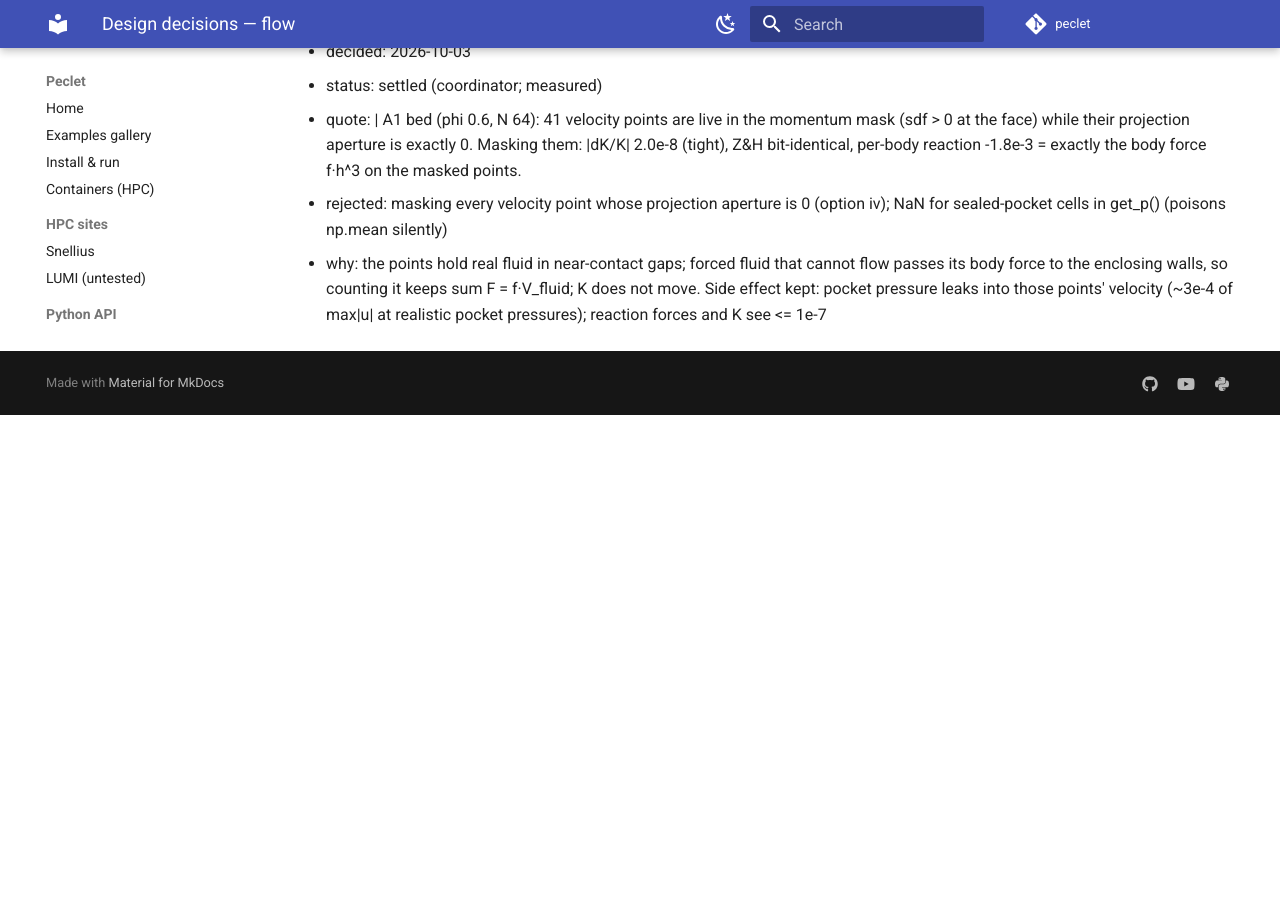
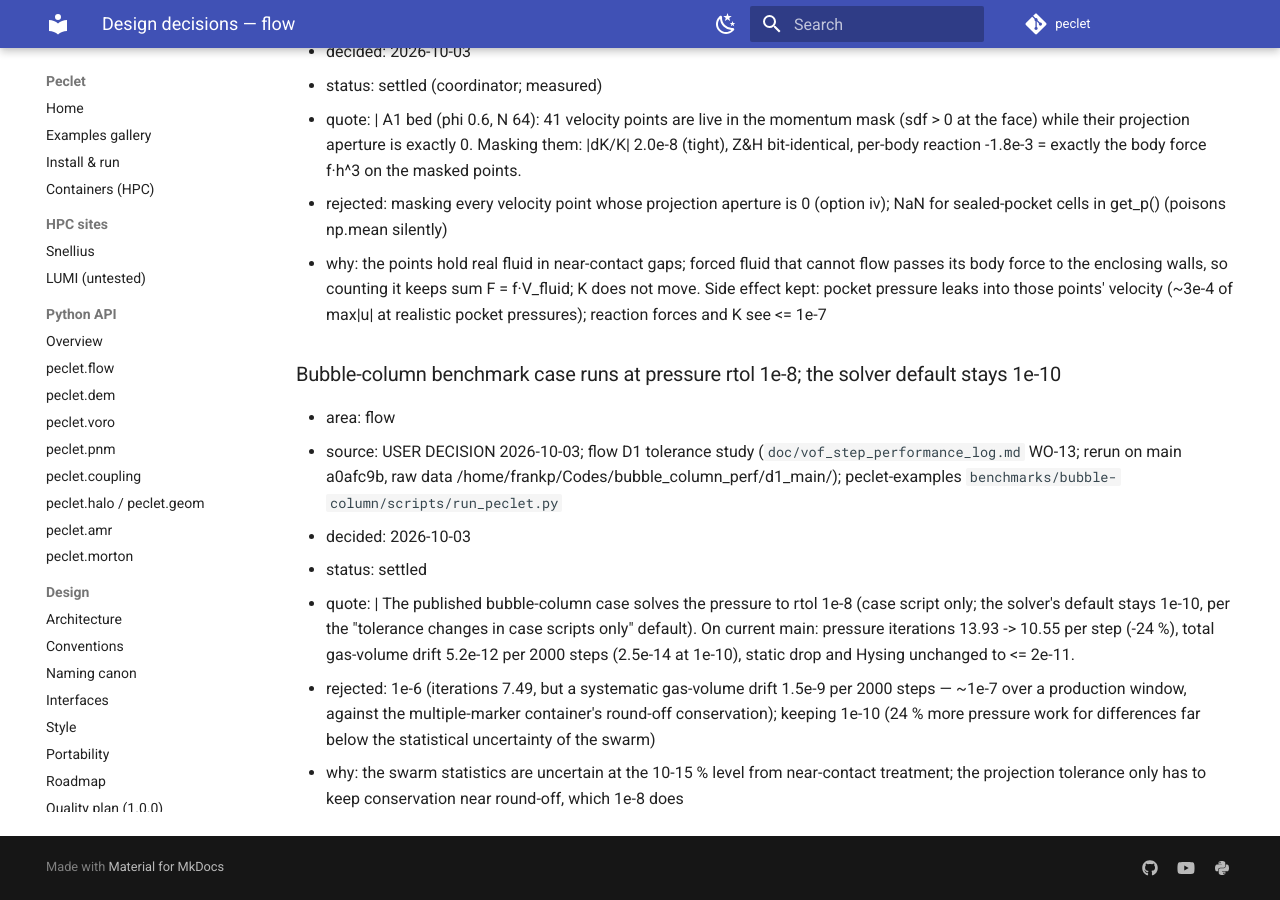
Before and after one commit to computational-chemical-engineering/peclet, an MkDocs documentation site: the page built from docs/decisions/flow.md, in a window 1280 px wide and 900 px high, scrolled down 102271 px. Built offline with MkDocs 1.6.1 and Material for MkDocs 9.7.7, drawn with Linux system fonts in a browser that asks for light colours; comment, search, counter and statistics services are not loaded; before the commit the page ends 102686 px from its top, so only the background shows below that.

Commit message:
register: bubble-column case pressure rtol 1e-8 (USER DECISION 2026-10-03; solver default stays 1e-10)
Co-Authored-By: Claude Opus 5.5 <noreply@anthropic.com>
Claude-Session: https://claude.ai/code/session_01F2E4ewNdhSiAex5T7Y2oJ7

```diff
--- a/docs/decisions/flow.md
+++ b/docs/decisions/flow.md
@@ -3637,3 +3637,20 @@ Do not reverse an entry here without recording a new decision that supersedes it
     bit-identical, per-body reaction -1.8e-3 = exactly the body force f·h^3 on the masked points.
 - rejected: masking every velocity point whose projection aperture is 0 (option iv); NaN for sealed-pocket cells in get_p() (poisons np.mean silently)
 - why: the points hold real fluid in near-contact gaps; forced fluid that cannot flow passes its body force to the enclosing walls, so counting it keeps sum F = f·V_fluid; K does not move. Side effect kept: pocket pressure leaks into those points' velocity (~3e-4 of max|u| at realistic pocket pressures); reaction forces and K see <= 1e-7
+
+### Bubble-column benchmark case runs at pressure rtol 1e-8; the solver default stays 1e-10
+- area: flow
+- source: USER DECISION 2026-10-03; flow D1 tolerance study (`doc/vof_step_performance_log.md` WO-13; rerun on main a0afc9b, raw data /home/frankp/Codes/bubble_column_perf/d1_main/); peclet-examples `benchmarks/bubble-column/scripts/run_peclet.py`
+- decided: 2026-10-03
+- status: settled
+- quote: |
+    The published bubble-column case solves the pressure to rtol 1e-8 (case script only; the
+    solver's default stays 1e-10, per the "tolerance changes in case scripts only" default). On
+    current main: pressure iterations 13.93 -> 10.55 per step (-24 %), total gas-volume drift
+    5.2e-12 per 2000 steps (2.5e-14 at 1e-10), static drop and Hysing unchanged to <= 2e-11.
+- rejected: 1e-6 (iterations 7.49, but a systematic gas-volume drift 1.5e-9 per 2000 steps —
+    ~1e-7 over a production window, against the multiple-marker container's round-off
+    conservation); keeping 1e-10 (24 % more pressure work for differences far below the
+    statistical uncertainty of the swarm)
+- why: the swarm statistics are uncertain at the 10-15 % level from near-contact treatment; the
+    projection tolerance only has to keep conservation near round-off, which 1e-8 does
```
Also changed, not shown: docs/DECISIONS.md (+2 -1 lines).
